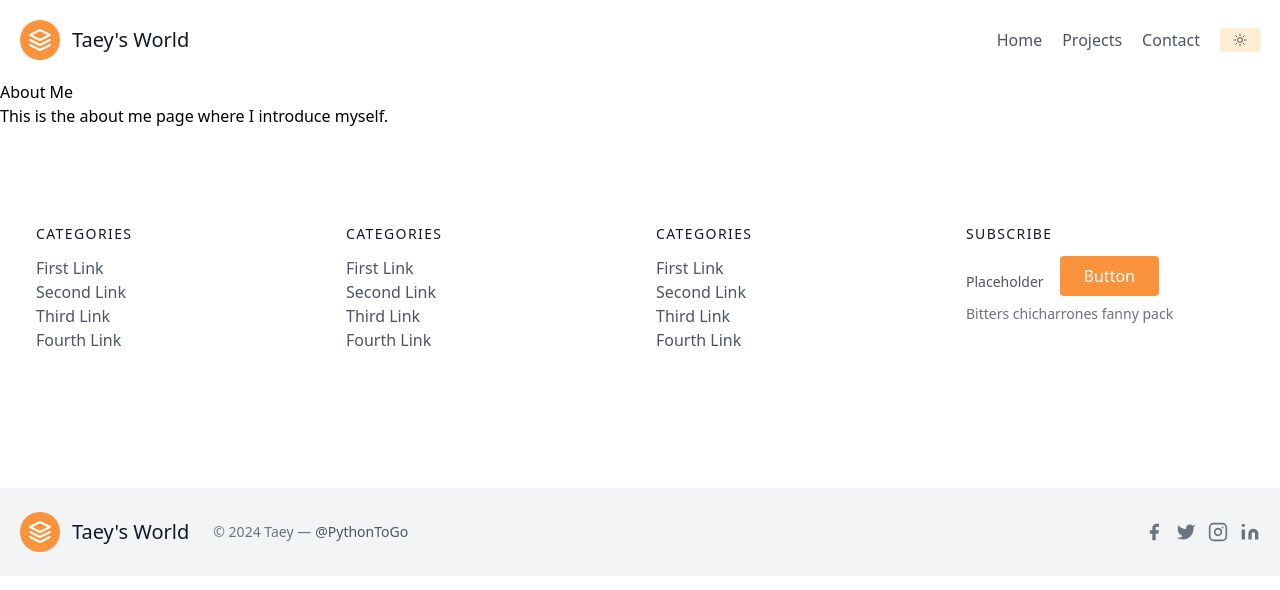
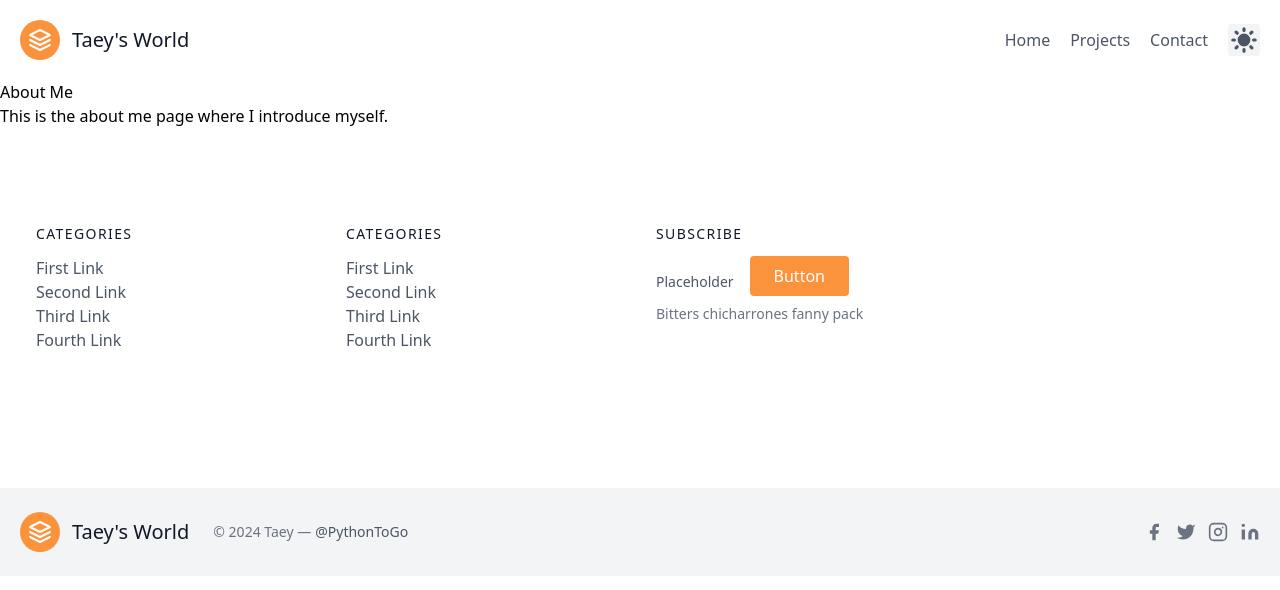
Before and after one commit to PythonToGo/taey_page, a Next.js app: page /about-me in a window 1280 px wide. Shown: the top 590 px of the page. Built offline with nearby package versions, Linux system fonts and the light colour scheme.

Commit message:
dark mode all fixed

```diff
--- a/components/dark-mode-toggle-button.js
+++ b/components/dark-mode-toggle-button.js
@@ -13,27 +13,32 @@ export default function DarkModeToggleButton()
                 <button
                     className="
                         inline-flex items-center
-                        bg-orange-100
-                        border-0 py-1 px-3
-                        focus:outline-none
-                        hover:bg-orange-200 rounded text-base mt-4 md:mt-0
+                        rounded text-base mt-4 md:mt-0
+                        bg-gray-100
+                        hover:bg-gray-50
+                        hover:text-orange-500
+                        dark:bg-slate-6 00
+                        dark:text-slate-400
+                        dark:hover:bg-slate-600
+                        dark:hover:text-orange-300
+
+
                         "
                         type= "button"
                         onClick={() => setTheme(theme === 'dark' ? 'light' : 'dark' )}
                         >
                         {/* light mode icon */}
                         <svg xmlns="http://www.w3.org/2000/svg"
-                            className="visible dark:invisible dark:w-0 dark:w-0 h-4 w-4"
-                            fill="none" viewBox="0 0 24 24" stroke-width="1.5" stroke="currentColor" >
-                            <path stroke-linecap="round" stroke-linejoin="round" d="M12 3v2.25m6.364.386-1.591 1.591M21 12h-2.25m-.386 6.364-1.591-1.591M12 18.75V21m-4.773-4.227-1.591 1.591M5.25 12H3m4.227-4.773L5.636 5.636M15.75 12a3.75 3.75 0 1 1-7.5 0 3.75 3.75 0 0 1 7.5 0Z" />
+                            className="visible dark:invisible dark:h-0 dark:w-0 h-8 w-8" viewBox="0 0 20 20" fill="currentColor">
+                            <path fillRule="evenodd" d="M10 2a1 1 0 011 1v1a1 1 0 11-2 0V3a1 1 0 011-1zm4 8a4 4 0 11-8 0 4 4 0 018 0zm-.464 4.95l.707.707a1 1 0 001.414-1.414l-.707-.707a1 1 0 00-1.414 1.414zm2.12-10.607a1 1 0 010 1.414l-.706.707a1 1 0 11-1.414-1.414l.707-.707a1 1 0 011.414 0zM17 11a1 1 0 100-2h-1a1 1 0 100 2h1zm-7 4a1 1 0 011 1v1a1 1 0 11-2 0v-1a1 1 0 011-1zM5.05 6.464A1 1 0 106.465 5.05l-.708-.707a1 1 0 00-1.414 1.414l.707.707zm1.414 8.486l-.707.707a1 1 0 01-1.414-1.414l.707-.707a1 1 0 011.414 1.414zM4 11a1 1 0 100-2H3a1 1 0 000 2h1z" clipRule="evenodd" />
                         </svg>
 
                         {/* dark mode */}
-                        {/* <svg xmlns="http://www.w3.org/2000/svg"
-                            className="visible dark:invisible light:w-0 light:w-0 h-5 w-5"
-                            fill="none" viewBox="0 0 24 24" stroke-width="1.5" stroke="currentColor" >
-    `                       <path stroke-linecap="round" stroke-linejoin="round" d="M21.752 15.002A9.72 9.72 0 0 1 18 15.75c-5.385 0-9.75-4.365-9.75-9.75 0-1.33.266-2.597.748-3.752A9.753 9.753 0 0 0 3 11.25C3 16.635 7.365 21 12.75 21a9.753 9.753 0 0 0 9.002-5.998Z" />
-                        </svg> */}
+                        <svg xmlns="http://www.w3.org/2000/svg"
+                            className="visible dark:visible dark:h-8 dark:w-8 h-0 w-0"
+                            viewBox="0 0 20 20" fill="currentColor">
+                            <path d="M17.293 13.293A8 8 0 016.707 2.707a8.001 8.001 0 1010.586 10.586z" />
+                        </svg>
 
                 </button>
             </>
--- a/components/footer.js
+++ b/components/footer.js
@@ -7,7 +7,7 @@ export default function Footer() {
             <div className="container px-5 py-24 mx-auto">
                 <div className="flex flex-wrap md:text-left text-center order-first">
                 <div className="lg:w-1/4 md:w-1/2 w-full px-4">
-                    <h2 className="title-font font-medium text-gray-900 tracking-widest text-sm mb-3">CATEGORIES</h2>
+                    <h2 className="title-font font-medium text-gray-900 tracking-widest text-sm mb-3 dark:text-blue-300">CATEGORIES</h2>
                     <nav className="list-none mb-10">
                     <li>
                         <a className="text-gray-600 hover:text-gray-800">First Link</a>
@@ -24,7 +24,7 @@ export default function Footer() {
                     </nav>
                 </div>
                 <div className="lg:w-1/4 md:w-1/2 w-full px-4">
-                    <h2 className="title-font font-medium text-gray-900 tracking-widest text-sm mb-3">CATEGORIES</h2>
+                    <h2 className="title-font font-medium text-gray-900 tracking-widest text-sm mb-3 dark:text-blue-300">CATEGORIES</h2>
                     <nav className="list-none mb-10">
                     <li>
                         <a className="text-gray-600 hover:text-gray-800">First Link</a>
@@ -40,8 +40,8 @@ export default function Footer() {
                     </li>
                     </nav>
                 </div>
-                <div className="lg:w-1/4 md:w-1/2 w-full px-4">
-                    <h2 className="title-font font-medium text-gray-900 tracking-widest text-sm mb-3">CATEGORIES</h2>
+                {/* <div className="lg:w-1/4 md:w-1/2 w-full px-4">
+                    <h2 className="title-font font-medium text-gray-900 tracking-widest text-sm mb-3 dark:text-blue-300">CATEGORIES</h2>
                     <nav className="list-none mb-10">
                     <li>
                         <a className="text-gray-600 hover:text-gray-800">First Link</a>
@@ -56,16 +56,16 @@ export default function Footer() {
                         <a className="text-gray-600 hover:text-gray-800">Fourth Link</a>
                     </li>
                     </nav>
-                </div>
+                </div> */}
                 <div className="lg:w-1/4 md:w-1/2 w-full px-4">
-                    <h2 className="title-font font-medium text-gray-900 tracking-widest text-sm mb-3">SUBSCRIBE</h2>
+                    <h2 className="title-font font-medium text-gray-900 tracking-widest text-sm mb-3 dark:text-blue-300">SUBSCRIBE</h2>
                     <div className="flex xl:flex-nowrap md:flex-nowrap lg:flex-wrap flex-wrap justify-center items-end md:justify-start">
                     <div className="relative w-40 sm:w-auto xl:mr-4 lg:mr-0 sm:mr-4 mr-2">
-                        <label for="footer-field" className="leading-7 text-sm text-gray-600">Placeholder</label>
+                        <label htmlFor="footer-field" className="leading-7 text-sm text-gray-600s dark:text-blue-300">Placeholder</label>
                     </div>
                     <button className="lg:mt-2 xl:mt-0 flex-shrink-0 inline-flex text-white bg-orange-400 border-0 py-2 px-6 focus:outline-none hover:bg-sky-600 rounded">Button</button>
                     </div>
-                    <p className="text-gray-500 text-sm mt-2 md:text-left text-center">Bitters chicharrones fanny pack
+                    <p className="text-gray-500 text-sm mt-2 md:text-left text-center dark:text-blue-300">Bitters chicharrones fanny pack
                     </p>
                 </div>
                 </div>
@@ -78,7 +78,7 @@ export default function Footer() {
                 <svg xmlns="http://www.w3.org/2000/svg" fill="none" stroke="currentColor" strokeLinecap="round" strokeLinejoin="round" strokeWidth="2" className="w-10 h-10 text-white p-2 bg-orange-400 rounded-full" viewBox="0 0 24 24">
                     <path d="M12 2L2 7l10 5 10-5-10-5zM2 17l10 5 10-5M2 12l10 5 10-5"></path>
                 </svg>
-                <span className="ml-3 text-xl">Taey&apos;s World</span>
+                <span className="ml-3 text-xl ">Taey&apos;s World</span>
                 </a>
                 </Link>
 
@@ -87,23 +87,23 @@ export default function Footer() {
                 </p>
                 <span className="inline-flex sm:ml-auto sm:mt-0 mt-4 justify-center sm:justify-start">
                     <a className="text-gray-500">
-                    <svg fill="currentColor" stroke-linecap="round" stroke-linejoin="round" stroke-width="2" className="w-5 h-5" viewBox="0 0 24 24">
+                    <svg fill="currentColor" strokeLinecap="round" strokeLinejoin="round" strokeWidth="2" className="w-5 h-5" viewBox="0 0 24 24">
                         <path d="M18 2h-3a5 5 0 00-5 5v3H7v4h3v8h4v-8h3l1-4h-4V7a1 1 0 011-1h3z"></path>
                     </svg>
                     </a>
                     <a className="ml-3 text-gray-500">
-                    <svg fill="currentColor" stroke-linecap="round" stroke-linejoin="round" stroke-width="2" className="w-5 h-5" viewBox="0 0 24 24">
+                    <svg fill="currentColor" strokeLinecap="round" strokeLinejoin="round" strokeWidth="2" className="w-5 h-5" viewBox="0 0 24 24">
                         <path d="M23 3a10.9 10.9 0 01-3.14 1.53 4.48 4.48 0 00-7.86 3v1A10.66 10.66 0 013 4s-4 9 5 13a11.64 11.64 0 01-7 2c9 5 20 0 20-11.5a4.5 4.5 0 00-.08-.83A7.72 7.72 0 0023 3z"></path>
                     </svg>
                     </a>
                     <a className="ml-3 text-gray-500">
-                    <svg fill="none" stroke="currentColor" stroke-linecap="round" stroke-linejoin="round" stroke-width="2" className="w-5 h-5" viewBox="0 0 24 24">
+                    <svg fill="none" stroke="currentColor" strokeLinecap="round" strokeLinejoin="round" strokeWidth="2" className="w-5 h-5" viewBox="0 0 24 24">
                         <rect width="20" height="20" x="2" y="2" rx="5" ry="5"></rect>
                         <path d="M16 11.37A4 4 0 1112.63 8 4 4 0 0116 11.37zm1.5-4.87h.01"></path>
                     </svg>
                     </a>
                     <a className="ml-3 text-gray-500">
-                    <svg fill="currentColor" stroke="currentColor" stroke-linecap="round" stroke-linejoin="round" stroke-width="0" className="w-5 h-5" viewBox="0 0 24 24">
+                    <svg fill="currentColor" stroke="currentColor" strokeLinecap="round" strokeLinejoin="round" strokeWidth="0" className="w-5 h-5" viewBox="0 0 24 24">
                         <path stroke="none" d="M16 8a6 6 0 016 6v7h-4v-7a2 2 0 00-2-2 2 2 0 00-2 2v7h-4v-7a6 6 0 016-6zM2 9h4v12H2z"></path>
                         <circle cx="4" cy="4" r="2" stroke="none"></circle>
                     </svg>
--- a/package.json
+++ b/package.json
@@ -11,6 +11,8 @@
   "dependencies": {
     "next": "14.1.0",
     "next-themes": "^0.2.1",
+    "postcss-apply": "^0.12.0",
+    "postcss-cli": "^7.1.1",
     "react": "^18",
     "react-dom": "^18",
     "react-lottie-player": "^1.5.6"
@@ -19,7 +21,8 @@
     "autoprefixer": "^10.0.1",
     "eslint": "^8",
     "eslint-config-next": "14.1.0",
-    "postcss": "^8",
+    "postcss": "^8.4.33",
+    "postcss-cli": "^11.0.0",
     "tailwindcss": "^3.4.1"
   }
 }
--- a/pages/index.js
+++ b/pages/index.js
@@ -5,6 +5,7 @@ import Hero from '../components/home/hero';
 // import Animation from '../components/home/animation';
 
 export default function Home() {
+
     return (
         <Layout>
 
@@ -20,8 +21,6 @@ export default function Home() {
                 </div>
             </section>
 
-
-
         </Layout>
 
     );
--- a/postcss.config.js
+++ b/postcss.config.js
@@ -1,6 +1,7 @@
 module.exports = {
   plugins : {
-    tailwindcss : {config : './tailwind.config.js'},
+    // 'postcss-apply', // Remove the single quotes around the plugin name
+    tailwindcss : {},
     autoprefixer : {},
   },
 };
--- a/styles/globals.css
+++ b/styles/globals.css
@@ -1,7 +1,12 @@
 @import 'tailwindcss/base';
 @import 'tailwindcss/components';
 @import 'tailwindcss/utilities';
-/*
-@tailwind base;
-@tailwind components;
-@tailwind utilities; */
+
+/* .bg-primary {
+    @apply bg-white dark:bg-slate-800;
+} */
+
+.selected-text::selection {
+    color: white;
+    background: rgb(247, 158, 91) ;
+  }
--- a/tailwind.config.js
+++ b/tailwind.config.js
@@ -17,4 +17,5 @@ module.exports = {
     },
   },
   plugins : [],
+  variants:[],
 };
```
Also changed, not shown: components/header.js (+6 -10 lines), components/home/animation.js (+10 -0 lines), components/home/hero.js (+6 -2 lines), 1 other file (tests, documents, lock files or other folders).
